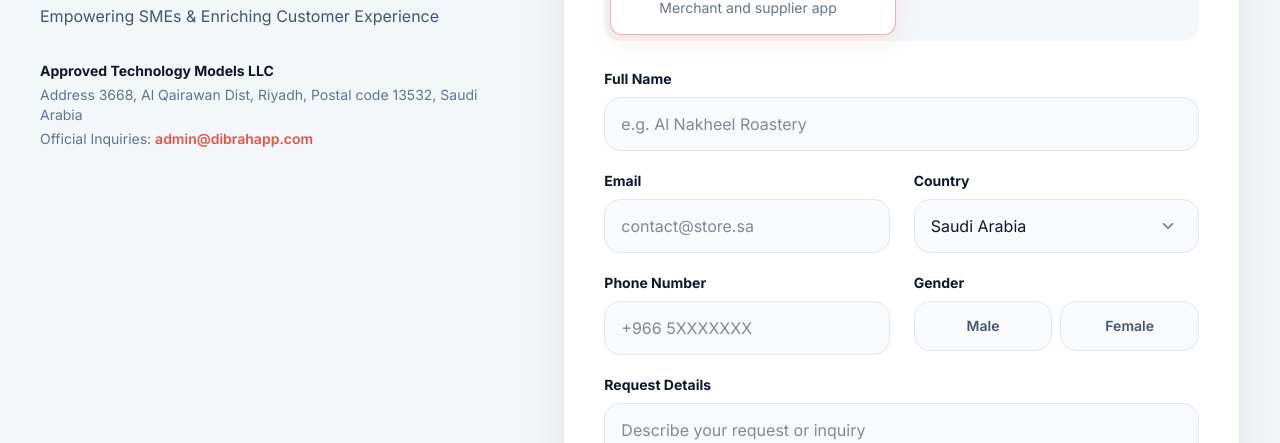
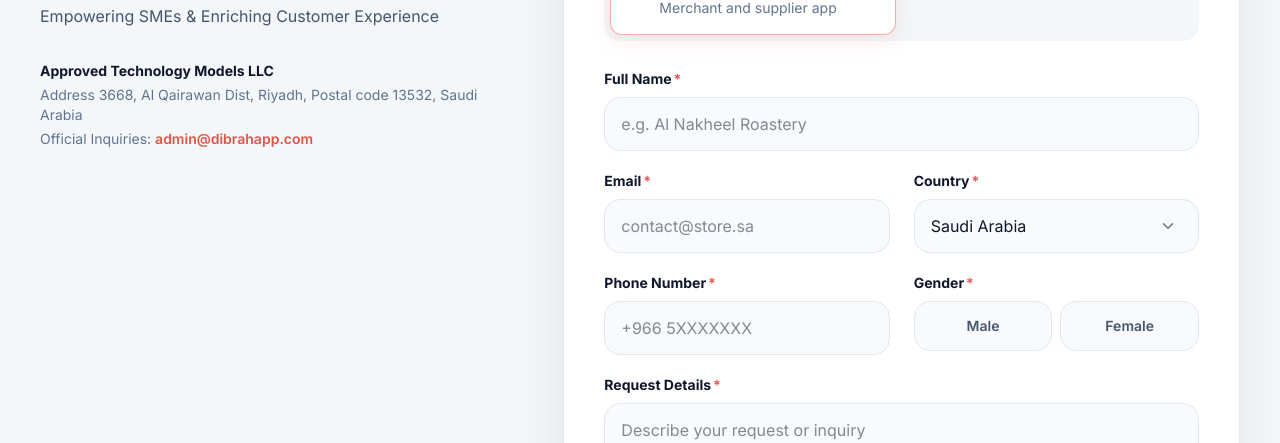
Before and after one commit to Approved-Technology-Models-dibrahApp/dibrah, a React (Vite) app: page / in a window 1280 px wide. Shown: the part 4917-5360 px from the top of the page. Built offline with nearby package versions, Linux system fonts and the light colour scheme.

Commit message:
Mark required pre-order fields and accept any non-empty request details.

```diff
--- a/src/components/PreOrder.tsx
+++ b/src/components/PreOrder.tsx
@@ -17,6 +17,14 @@ type Persona = 'merchant' | 'customer'
 type FieldErrors = Partial<Record<'name' | 'email' | 'phone' | 'country' | 'gender' | 'details', string>>
 
 const EMAIL_PATTERN = /^[^\s@]+@[^\s@]+\.[^\s@]+$/
+
+function RequiredMark() {
+  return (
+    <span className="ms-0.5 text-coral-alert" aria-hidden="true">
+      *
+    </span>
+  )
+}
 
 export function PreOrder() {
   const { t, lang } = useApp()
@@ -44,13 +52,18 @@ export function PreOrder() {
       next.phone = t.preorder.errorPhone.replace('{example}', examplePhone)
     }
     if (!gender) next.gender = t.preorder.errorGender
-    if (details.trim().length < 10) next.details = t.preorder.errorDetails
+    if (!details.trim()) next.details = t.preorder.errorDetails
     return next
+  }
+
+  const clearFieldError = (field: keyof FieldErrors) => {
+    setFieldErrors((current) => ({ ...current, [field]: undefined }))
+    setError('')
   }
 
   const onCountryChange = (nextId: CountryId) => {
     setCountryId(nextId)
-    setFieldErrors((current) => ({ ...current, country: undefined }))
+    clearFieldError('country')
   }
 
   const onSubmit = async (event: FormEvent<HTMLFormElement>) => {
@@ -204,6 +217,7 @@ export function PreOrder() {
                     <div className="flex flex-col gap-2">
                       <label className={labelClass} htmlFor="entity-name">
                         {persona === 'customer' ? t.preorder.nameLabelCustomer : t.preorder.nameLabelMerchant}
+                        <RequiredMark />
                       </label>
                       <input
                         className={`${fieldClass} ${fieldErrors.name ? invalidClass : ''}`}
@@ -221,7 +235,7 @@ export function PreOrder() {
                         aria-invalid={Boolean(fieldErrors.name)}
                         onChange={(event) => {
                           setName(event.target.value)
-                          setFieldErrors((current) => ({ ...current, name: undefined }))
+                          clearFieldError('name')
                         }}
                       />
                       {fieldErrors.name ? <p className={errorClass}>{fieldErrors.name}</p> : null}
@@ -230,6 +244,7 @@ export function PreOrder() {
                       <div className="flex flex-col gap-2">
                         <label className={labelClass} htmlFor="contact-email">
                           {t.preorder.emailLabel}
+                          <RequiredMark />
                         </label>
                         <input
                           className={`${fieldClass} ${fieldErrors.email ? invalidClass : ''}`}
@@ -243,7 +258,7 @@ export function PreOrder() {
                           aria-invalid={Boolean(fieldErrors.email)}
                           onChange={(event) => {
                             setEmail(event.target.value)
-                            setFieldErrors((current) => ({ ...current, email: undefined }))
+                            clearFieldError('email')
                           }}
                         />
                         {fieldErrors.email ? <p className={errorClass}>{fieldErrors.email}</p> : null}
@@ -251,6 +266,7 @@ export function PreOrder() {
                       <div className="flex flex-col gap-2">
                         <label className={labelClass} htmlFor="country-select">
                           {t.preorder.countryLabel}
+                          <RequiredMark />
                         </label>
                         <select
                           className={`${fieldClass} country-select pe-11 ${fieldErrors.country ? invalidClass : ''}`}
@@ -275,6 +291,7 @@ export function PreOrder() {
                       <div className="flex flex-col gap-2">
                         <label className={labelClass} htmlFor="contact-phone">
                           {t.preorder.phoneLabel}
+                          <RequiredMark />
                         </label>
                         <input
                           className={`${fieldClass} ${fieldErrors.phone ? invalidClass : ''}`}
@@ -289,13 +306,16 @@ export function PreOrder() {
                           aria-invalid={Boolean(fieldErrors.phone)}
                           onChange={(event) => {
                             setPhone(limitPhoneInput(event.target.value))
-                            setFieldErrors((current) => ({ ...current, phone: undefined }))
+                            clearFieldError('phone')
                           }}
                         />
                         {fieldErrors.phone ? <p className={errorClass}>{fieldErrors.phone}</p> : null}
                       </div>
                       <div className="flex flex-col gap-2">
-                        <span className={labelClass}>{t.preorder.genderLabel}</span>
+                        <span className={labelClass}>
+                          {t.preorder.genderLabel}
+                          <RequiredMark />
+                        </span>
                         <div className="grid grid-cols-2 gap-2">
                           <button
                             className={`px-3 py-3.5 rounded-2xl border text-sm font-semibold transition-colors ${
@@ -307,7 +327,7 @@ export function PreOrder() {
                             type="button"
                             onClick={() => {
                               setGender(GOOGLE_FORM_OPTIONS.genderMale)
-                              setFieldErrors((current) => ({ ...current, gender: undefined }))
+                              clearFieldError('gender')
                             }}
                           >
                             {t.preorder.genderMale}
@@ -322,7 +342,7 @@ export function PreOrder() {
                             type="button"
                             onClick={() => {
                               setGender(GOOGLE_FORM_OPTIONS.genderFemale)
-                              setFieldErrors((current) => ({ ...current, gender: undefined }))
+                              clearFieldError('gender')
                             }}
                           >
                             {t.preorder.genderFemale}
@@ -334,6 +354,7 @@ export function PreOrder() {
                     <div className="flex flex-col gap-2">
                       <label className={labelClass} htmlFor="request-details">
                         {t.preorder.detailsLabel}
+                        <RequiredMark />
                       </label>
                       <textarea
                         className={`${fieldClass} min-h-28 resize-y ${fieldErrors.details ? invalidClass : ''}`}
@@ -347,7 +368,7 @@ export function PreOrder() {
                         aria-invalid={Boolean(fieldErrors.details)}
                         onChange={(event) => {
                           setDetails(event.target.value)
-                          setFieldErrors((current) => ({ ...current, details: undefined }))
+                          clearFieldError('details')
                         }}
                       />
                       {fieldErrors.details ? <p className={errorClass}>{fieldErrors.details}</p> : null}
--- a/src/i18n/content.ts
+++ b/src/i18n/content.ts
@@ -311,7 +311,7 @@ export const copy = {
       errorPhone: 'Enter a valid phone number, for example {example}.',
       errorCountry: 'Select a country.',
       errorGender: 'Select a gender.',
-      errorDetails: 'Enter your request details (at least 10 characters).',
+      errorDetails: 'Enter your request details.',
       company: COMPANY_EN,
       address: COMPANY_ADDRESS,
       inquiries: 'Official Inquiries:',
@@ -639,7 +639,7 @@ export const copy = {
       errorPhone: 'أدخل رقم هاتف صالحاً، مثال: {example}.',
       errorCountry: 'اختر البلد.',
       errorGender: 'اختر الجنس.',
-      errorDetails: 'أدخل تفاصيل الطلب (10 أحرف على الأقل).',
+      errorDetails: 'أدخل تفاصيل الطلب.',
       company: COMPANY_AR,
       address: 'العنوان 3668، حي القيروان، الرياض، الرمز البريدي 13532، المملكة العربية السعودية',
       inquiries: 'الاستفسارات الرسمية:',
```
Also changed, not shown: 1 other file (tests, documents, lock files or other folders).
